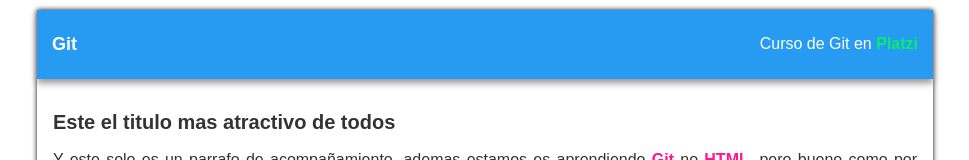
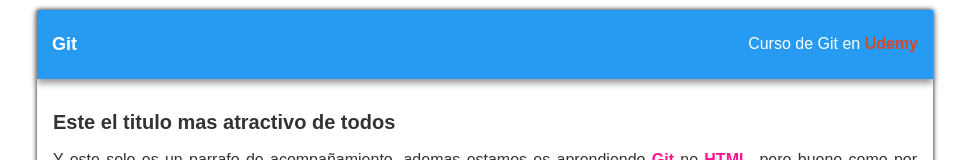
Before and after one commit to sebastian96/git_platzi, a plain HTML site: page index.html in a window 1280 px wide. Shown: the top 160 px of the page, without its empty margins (155-1124 px from the left). Drawn offline with Linux system fonts and the light colour scheme.

Commit message:
modifique cabezera y color de plataforma

```diff
--- a/css/estilos.css
+++ b/css/estilos.css
@@ -37,7 +37,7 @@ body {
 }
 
 .container header a span{
-    color: #04F06A;
+    color: #D84727;
     font-weight: bold;
 }
 
--- a/index.html
+++ b/index.html
@@ -12,7 +12,7 @@
     <div class="container">
         <header>
             <h4>Git</h4>
-            <a href="">Curso de Git en <span>Platzi</span></a>
+            <a href="">Curso de Git en <span>Udemy</span></a>
         </header>
         <div class="post">
             <h2>Este el titulo mas atractivo de todos</h2>
```
